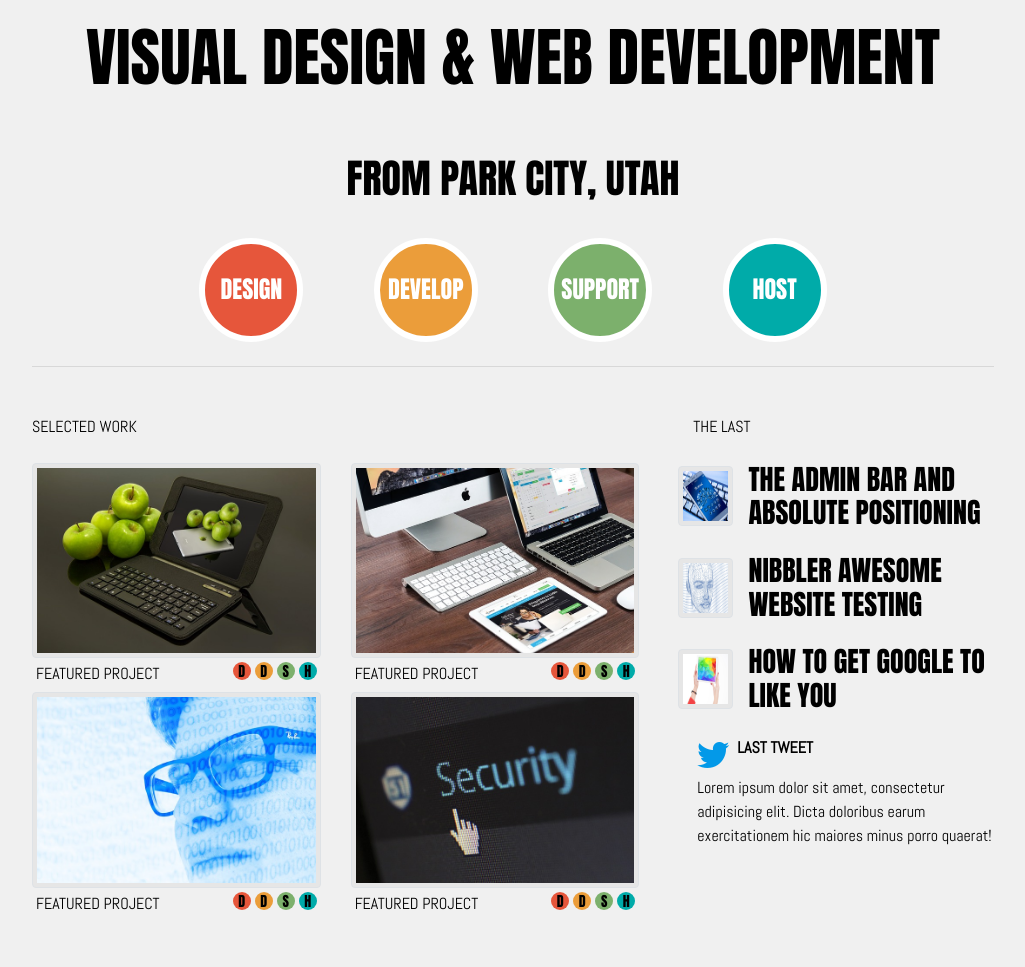
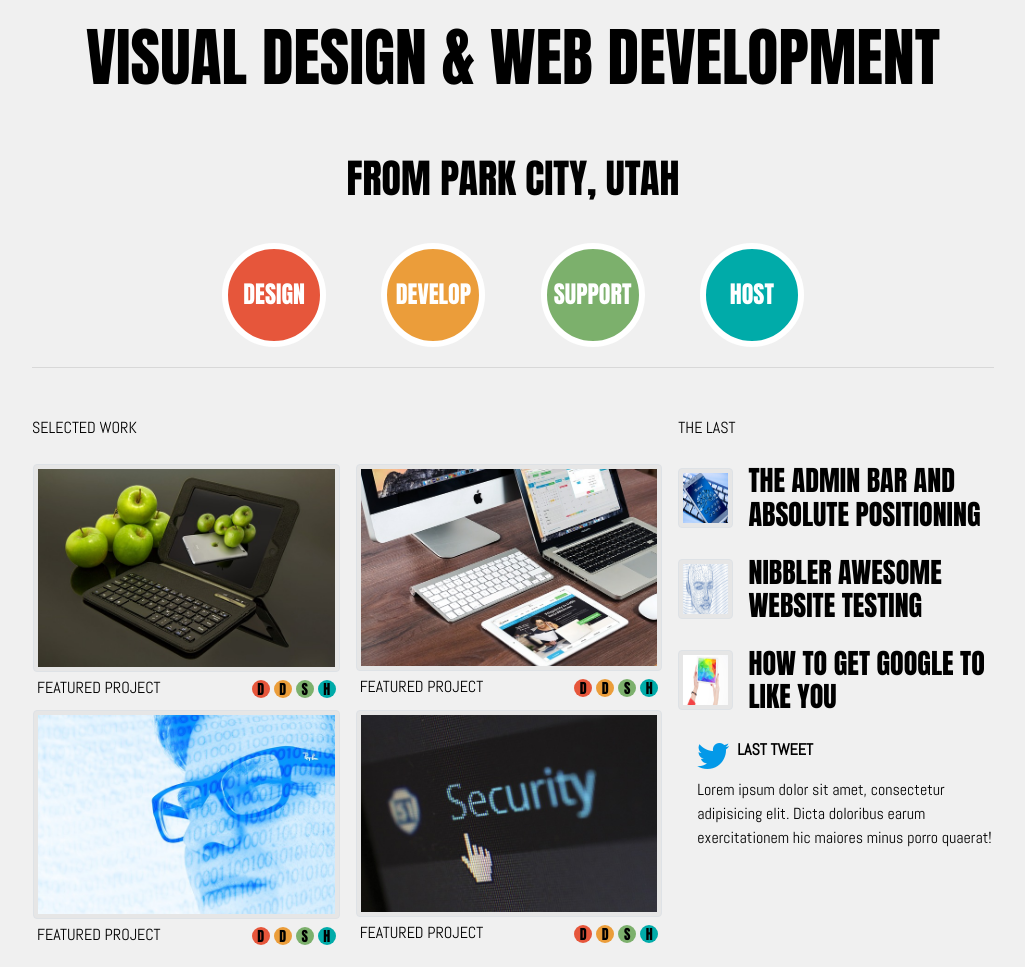
Before and after one commit to chappell-robles-regulus/codeup-design-project, a plain HTML site: page index.html in a window 1280 px wide. Shown: the part 157-1124 px from the top of the page, without its empty margins (127-1152 px from the left). Before the commit the page ends 1090 px from the top, so only its background shows below. Drawn offline with nearby package versions, Linux system fonts and the light colour scheme.

Commit message:
Circles reworked with margins and aligns, slight adjustments elsewhere

```diff
--- a/css/codeup-design-project.css
+++ b/css/codeup-design-project.css
@@ -63,9 +63,9 @@ li{
     margin-top: .25em !important;;
     margin-bottom: .5em !important;;
 }
-.works{
+/*.works{
     display: inline-block;
-}
+}*/
 .img-fix{
     object-fit: cover;
     width:100%;
@@ -79,6 +79,7 @@ li{
     text-align: center;
     line-height: 3.75em;
     color: white;
+    margin: 0.2em .01em;
 }
 .sm-circle{
     height: 18px;
@@ -100,7 +101,8 @@ li{
  }
 .blue {
       background-color: var(--blue-1);
-  }
+}
+
 .column-border {
     border: 4px solid white;
     border-radius: 2px;
@@ -141,42 +143,26 @@ li{
     text-align: center;
     justify-content: center;
 }
-#circles {
-    justify-content: center;
+#inner-circle-row{
+    justify-content: space-evenly;
+}
+#the-last{
+    margin-left: -15px;
 }
 #tweet {
-    color: #0399e8;
-}
-@media (max-width: 442px) {
-#circle1, #circle3 {
-    margin-left: .5em;
-}
-#circle2, #circle4 {
-    margin-right: .5em;
-}
+    color: #0399E8;
 }
 @media (max-width: 576px) {
 .works{
-    max-width: 100%;
-}
-.circle{
-    margin: 0.2em 0.25em;
-}
-#circle1, #circle3{
-    margin-left: 4.5em;
-}
-#circle2, #circle4 {
-    margin-right: 4.5em;
+    margin-left: 0;
 }
 }
 @media (min-width: 576px) {
 ul {
     justify-content: center;
 }
-#circles {
-    justify-content: space-evenly;
-    max-width: 80%;
-    margin: 0 auto;
+.works{
+    padding: 0 .5em !important;
 }
 #nav-holder{
     margin-top: -8em;
@@ -197,6 +183,7 @@ ul {
     max-width: 66%;
 }
 }
+/* MEDIA QUERY FOR BREAKPOINT - MEDIUM AND ABOVE*/
 @media screen and (min-width:768px) {
 #header-row{
     align-content: center;
@@ -205,9 +192,6 @@ ul {
     margin-top: .25em;
     margin-left: -1.75em;
     text-align: left;
-}
-#circles {
-    max-width: 768px;
 }
 /* Removing Small-Specific Margins for Nav Items*/
 #nav-holder ul {
--- a/index.html
+++ b/index.html
@@ -45,11 +45,15 @@
             <br>
             <h3 class="w-100 text-center title mb-4 p-3">FROM PARK CITY, UTAH</h3>
         </section>
-        <div id="circles" class="row">
-            <h6 id="circle1" class="circle red">DESIGN</h6>
-            <h6 id="circle2" class="circle orange">DEVELOP</h6>
-            <h6 id="circle3" class="circle green">SUPPORT</h6>
-            <h6 id="circle4" class="circle blue">HOST</h6>
+        <div class="row justify-content-center ml-4 mr-4 pl-4 pr-4" id="circle-row">
+            <div class="col-9 col-sm-12 col-md-10">
+                <div class="row m-0" id="inner-circle-row">
+                    <h6 id="circle1" class="circle red">DESIGN</h6>
+                    <h6 id="circle2" class="circle orange">DEVELOP</h6>
+                    <h6 id="circle3" class="circle green">SUPPORT</h6>
+                    <h6 id="circle4" class="circle blue">HOST</h6>
+                </div>
+            </div>
         </div>
         <hr class="d-none d-sm-block" id="mid-hr">
         <!-- 3rd- Bottom Row: Main Content > Project Cards, Article Links, & Social Media-->
@@ -58,12 +62,12 @@
             <div class="col col-md-8">
                 <p class="text-center text-md-left text-lg-left text-xl-left mb-4">SELECTED WORK</p>
                 <div id="works-section">
-                    <div class="row pr-4">
+                    <div class="row pl-2 pr-2">
                         <div class="col-sm-6 m-0 works">
                             <img src="img/apple-ipad.jpg" alt="a pile of apples and an ipad" class="img-thumbnail">
                             <div class="row justify-content-between m-0">
                                 <p class="m-0 p-1">FEATURED PROJECT</p>
-                                <div class="row m-0 p-1">
+                                <div class="row m-0 p-1 pt-2">
                                     <h6 class="sm-circle red mr-1">D</h6>
                                     <h6 class="sm-circle orange mr-1">D</h6>
                                     <h6 class="sm-circle green mr-1">S</h6>
@@ -71,11 +75,11 @@
                                 </div>
                             </div>
                         </div>
-                        <div class="col-sm-6 m-0 works">
+                        <div class="d-none d-sm-block col-sm-6 m-0 works">
                             <img src="img/macbook.jpg" alt="a macbook" class="img-thumbnail">
                             <div class="row justify-content-between m-0">
                                 <p class="m-0 p-1">FEATURED PROJECT</p>
-                                <div class="row m-0 p-1">
+                                <div class="row m-0 p-1 pt-2">
                                     <h6 class="sm-circle red mr-1">D</h6>
                                     <h6 class="sm-circle orange mr-1">D</h6>
                                     <h6 class="sm-circle green mr-1">S</h6>
@@ -84,12 +88,12 @@
                             </div>
                         </div>
                     </div>
-                    <div class="row pr-4">
-                        <div class="col-sm-6 m-0 works">
+                    <div class="row pl-2 pr-2">
+                        <div class="d-none d-sm-block col-sm-6 m-0 works">
                             <img src="img/man.jpg" alt="a manly man"  class="img-thumbnail img-fix">
                             <div class="row justify-content-between m-0">
                                 <p class="m-0 p-1">FEATURED PROJECT</p>
-                                <div class="row m-0 p-1">
+                                <div class="row m-0 p-1 pt-2">
                                     <h6 class="sm-circle red mr-1">D</h6>
                                     <h6 class="sm-circle orange mr-1">D</h6>
                                     <h6 class="sm-circle green mr-1">S</h6>
@@ -97,12 +101,12 @@
                                 </div>
                             </div>
                         </div>
-                        <div class="col-sm-6 m-0 works">
+                        <div class="d-none d-sm-block col-sm-6 m-0 works">
                             <img src="img/security.jpg" alt="a computer screen displaying the word security"
                                  class="img-thumbnail">
                             <div class="row justify-content-between m-0">
                                 <p class="m-0 p-1">FEATURED PROJECT</p>
-                                <div class="row m-0 p-1">
+                                <div class="row m-0 p-1 pt-2">
                                     <h6 class="sm-circle red mr-1">D</h6>
                                     <h6 class="sm-circle orange mr-1">D</h6>
                                     <h6 class="sm-circle green mr-1">S</h6>
@@ -114,25 +118,25 @@
                 </div>
             </div>
             <!--FINAL COLUMN -->
-            <div class="col-md-4 d-none d-sm-none d-md-block ">
-                <p class="mb-4">THE LAST</p>
+            <div class="col-md-4 d-none d-sm-none d-md-block">
+                <p class="mb-4" id="the-last">THE LAST</p>
                 <div class="row align-items-center mb-4">
                     <div class="col-2 p-0">
                         <img src="/img/mobile-phone.jpg" alt="a phone screen" class="img-thumbnail img-last">
                     </div>
-                    <h5 class="col-10 mb-0">THE ADMIN BAR AND ABSOLUTE POSITIONING</h5>
+                    <h5 class="col-10 mb-0 pr-0">THE ADMIN BAR AND ABSOLUTE POSITIONING</h5>
                 </div>
                 <div class="row align-items-center mb-4">
                     <div class="col-2 p-0">
                         <img src="/img/head.jpg" alt="galaxy brain" class="img-thumbnail img-last">
                     </div>
-                    <h5 class="col-10 mb-0">NIBBLER AWESOME WEBSITE TESTING</h5>
+                    <h5 class="col-10 mb-0 pr-0">NIBBLER AWESOME WEBSITE TESTING</h5>
                 </div>
                 <div class="row align-items-center mb-4">
                     <div class="col-2 p-0">
                         <img src="/img/ipad.jpg" alt="ipad displaying rainbow polygons" class="img-thumbnail img-last">
                     </div>
-                    <h5 class="col-10 mb-0">HOW TO GET GOOGLE TO LIKE YOU</h5>
+                    <h5 class="col-10 mb-0 pr-0">HOW TO GET GOOGLE TO LIKE YOU</h5>
                 </div>
                 <div class="row ml-1 p-0 align-items-center">
                     <div>
```
